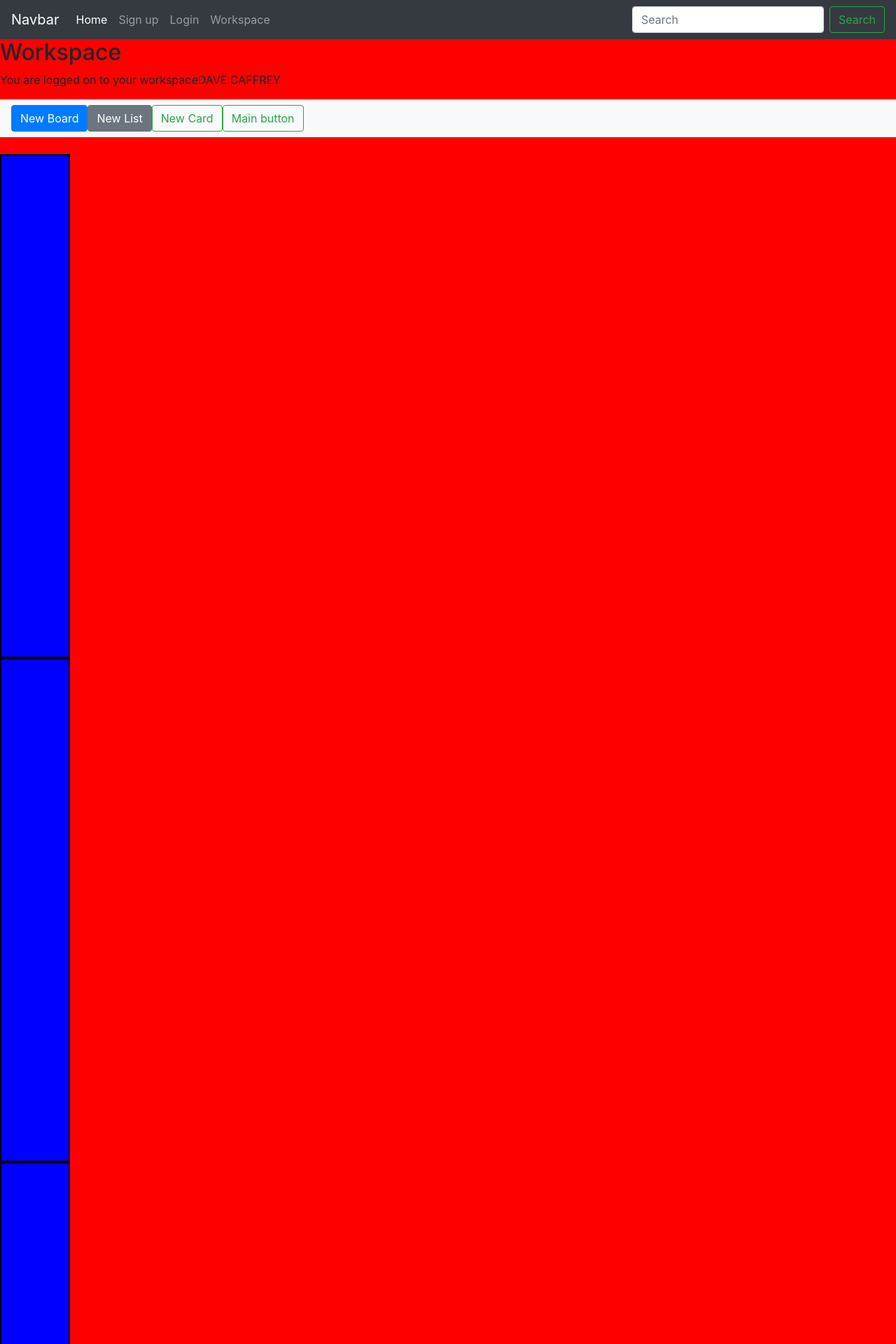
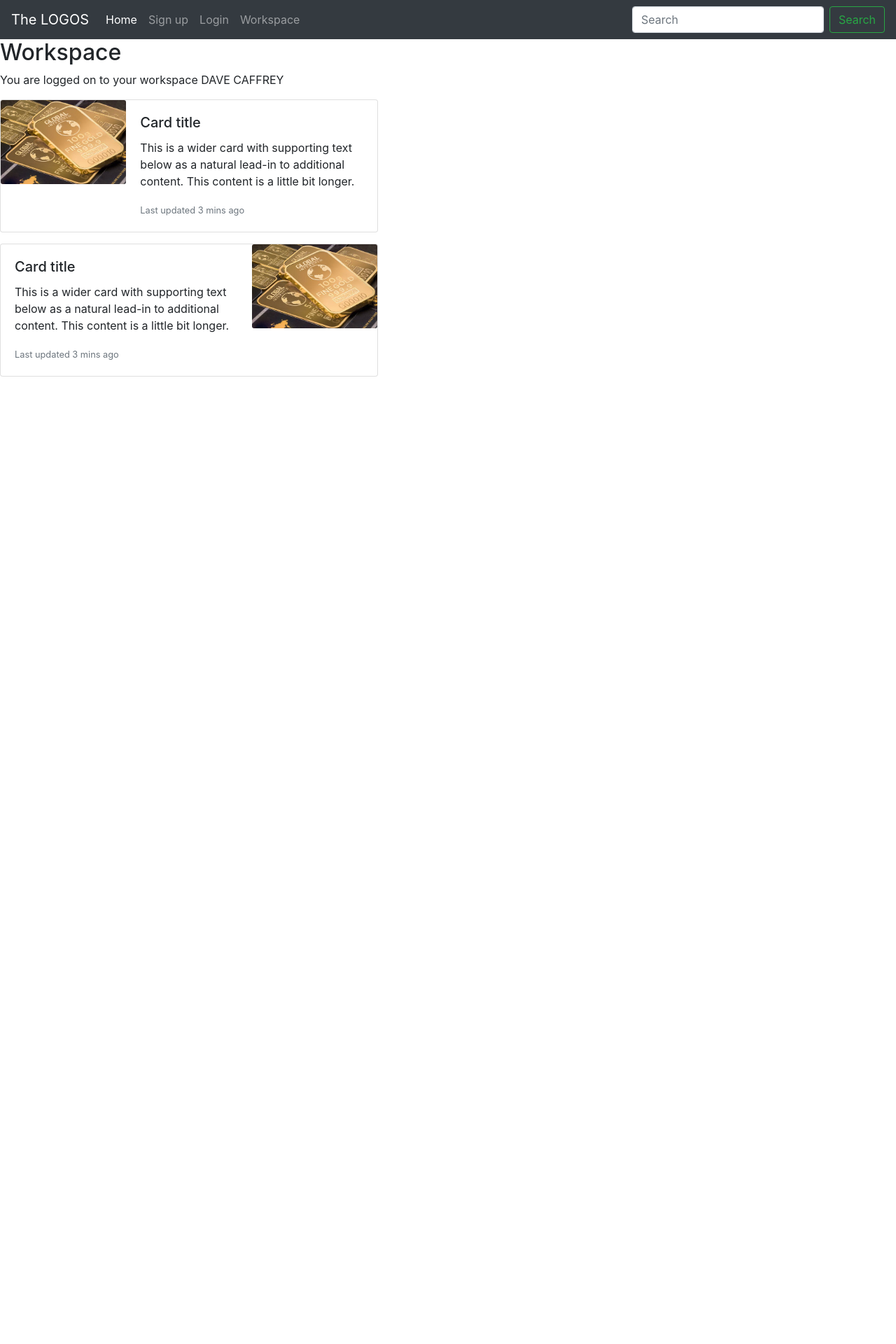
Before and after one commit to Code-Institute-Submissions/Milestone-3-Project-1, a Flask app: page /workspace in a window 1280 px wide. Shown: the top 1920 px of the page at 70% size. After the commit the page ends 538 px from the top, so only its background shows below. Run offline with Flask 2, Linux system fonts and the light colour scheme; some libraries are stand-ins or nearby versions.

Commit message:
add cards and images

```diff
--- a/app.py
+++ b/app.py
@@ -1,20 +1,21 @@
 import os
 import json
+# from the flask module use Flask class and render template function
 from flask import Flask, render_template
-
+#instantiate Flask class and ref with app
 app = Flask(__name__)
 
-
+# first template to index/home page
 @app.route('/')
 def index():
-    return render_template("index.html", page_title="About")
+    return render_template("index.html", page_title="Home")
 
-
+# template for signup page
 @app.route('/signup')
 def signup():
     return render_template("signup.html", page_title="Sign Up")
 
-
+# template for login page
 @app.route('/login')
 def login():
     return render_template("login.html", page_title="Login")
@@ -24,8 +25,9 @@ def login():
 def workspace():
     return render_template("workspace.html", page_title="Workspace", user="DAVE CAFFREY")
 
-
+# call to Flask Class run function passing in
 if __name__ == "__main__":
     app.run(host=os.environ.get("IP"),
             port=int(os.environ.get("PORT")),
+            #remove debug = True from production code
             debug=True)
--- a/static/css/styles.css
+++ b/static/css/styles.css
@@ -1,15 +1,5 @@
 html,body{
     width: 100%;
     height: 900px;
-    background-color: red;
+
 }
-
-.row{
-    display: inline;
-}
-.col-1{
-    width:100px;
-    height: 80%;
-    background-color: blue;
-    border: 2px solid black;
-}
--- a/templates/base.html
+++ b/templates/base.html
@@ -16,15 +16,14 @@
 	<script src="https://stackpath.bootstrapcdn.com/bootstrap/4.4.1/js/bootstrap.min.js"
 		integrity="sha384-wfSDF2E50Y2D1uUdj0O3uMBJnjuUD4Ih7YwaYd1iqfktj0Uod8GCExl3Og8ifwB6" crossorigin="anonymous">
 	</script>
-    <link href="https://fonts.googleapis.com/icon?family=Material+Icons"
-      rel="stylesheet">
-    <link rel="stylesheet" href="{{ url_for('static', filename='css/styles.css')}}">
+	<link href="https://fonts.googleapis.com/icon?family=Material+Icons" rel="stylesheet">
+	<link rel="stylesheet" href="{{ url_for('static', filename='css/styles.css')}}">
 	<title>Milestone-3-Project-dc</title>
 </head>
 
 <body>
 	<nav class="navbar navbar-expand-lg navbar-dark bg-dark">
-		<a class="navbar-brand" href="{{url_for('index')}}">Navbar</a>
+		<a class="navbar-brand" href="{{url_for('index')}}">The LOGOS</a>
 		<button class="navbar-toggler" type="button" data-toggle="collapse" data-target="#navbarSupportedContent" aria-controls="navbarSupportedContent" aria-expanded="false" aria-label="Toggle navigation">
     <span class="navbar-toggler-icon"></span>
   </button>
@@ -37,10 +36,10 @@
 				<li class="nav-item">
 					<a class="nav-link" href="{{url_for('signup')}}">Sign up</a>
 				</li>
-                <li class="nav-item">
+				<li class="nav-item">
 					<a class="nav-link" href="{{url_for('login')}}">Login</a>
 				</li>
-                <li class="nav-item">
+				<li class="nav-item">
 					<a class="nav-link" href="{{url_for('workspace')}}">Workspace</a>
 				</li>
 
@@ -53,6 +52,7 @@
 		</div>
 	</nav>
 
+
 	{% block content %}
 
 	{% endblock%}
--- a/templates/workspace.html
+++ b/templates/workspace.html
@@ -1,28 +1,34 @@
 {% extends 'base.html'%}
 {% block content %}
 <h2>{{page_title}}</h2>
-<p>You are logged on to your workspace{{user}}</p>
-<nav class="navbar navbar-light bg-light">
-  <form class="form-inline">
-    <button class="btn btn-primary" type="button">New Board</button>
-    <button class="btn btn-secondary" type="button">New List</button>
-    <button class="btn btn-outline-success" type="button">New Card</button>
-    <button class="btn btn-outline-success" type="button">Main button</button>
+<p>You are logged on to your workspace {{ user }}</p>
+<div class="card mb-3" style="max-width: 540px;">
+  <div class="row no-gutters">
+    <div class="col-md-4">
+      <img src="{{url_for('static',filename='images/gold.jpeg')}}" class="card-img" alt="...">
+    </div>
+    <div class="col-md-8">
+      <div class="card-body">
+        <h5 class="card-title">Card title</h5>
+        <p class="card-text">This is a wider card with supporting text below as a natural lead-in to additional content. This content is a little bit longer.</p>
+        <p class="card-text"><small class="text-muted">Last updated 3 mins ago</small></p>
+      </div>
+    </div>
+  </div>
+</div>
+<div class="card mb-3" style="max-width: 540px;">
+  <div class="row no-gutters">
 
-  </form>
-</nav>
-<div class="row">
-    <div class="col-1"></div>
-    <div class="col-1"></div>
-    <div class="col-1"></div>
-    <div class="col-1"></div>
-    <div class="col-1"></div>
-    <div class="col-1"></div>
-    <div class="col-1"></div>
-    <div class="col-1"></div>
-    <div class="col-1"></div>
-    <div class="col-1"></div>
-    <div class="col-1"></div>
-    <div class="col-1"></div>
+    <div class="col-md-8">
+      <div class="card-body">
+        <h5 class="card-title">Card title</h5>
+        <p class="card-text">This is a wider card with supporting text below as a natural lead-in to additional content. This content is a little bit longer.</p>
+        <p class="card-text"><small class="text-muted">Last updated 3 mins ago</small></p>
+      </div>
+    </div>
+    <div class="col-md-4">
+      <img src="{{url_for('static',filename='images/gold.jpeg')}}" class="card-img" alt="...">
+    </div>
+  </div>
 </div>
 {% endblock %}
```
Also changed, not shown: templates/index.html (+10 -1 lines), static/images/calcul.jpeg (added), static/images/dub1.jpeg (added), static/images/gold.jpeg (added), static/images/money1.jpeg (added), static/images/money2.jpeg (added), static/images/piggy.jpg (added).
